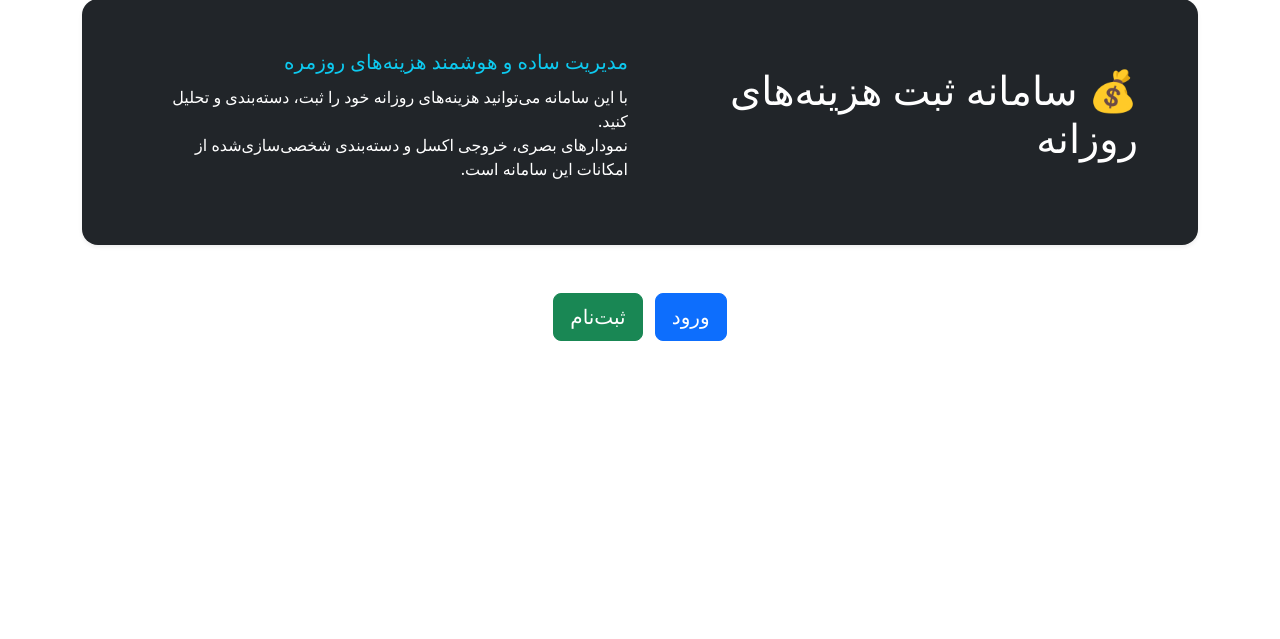
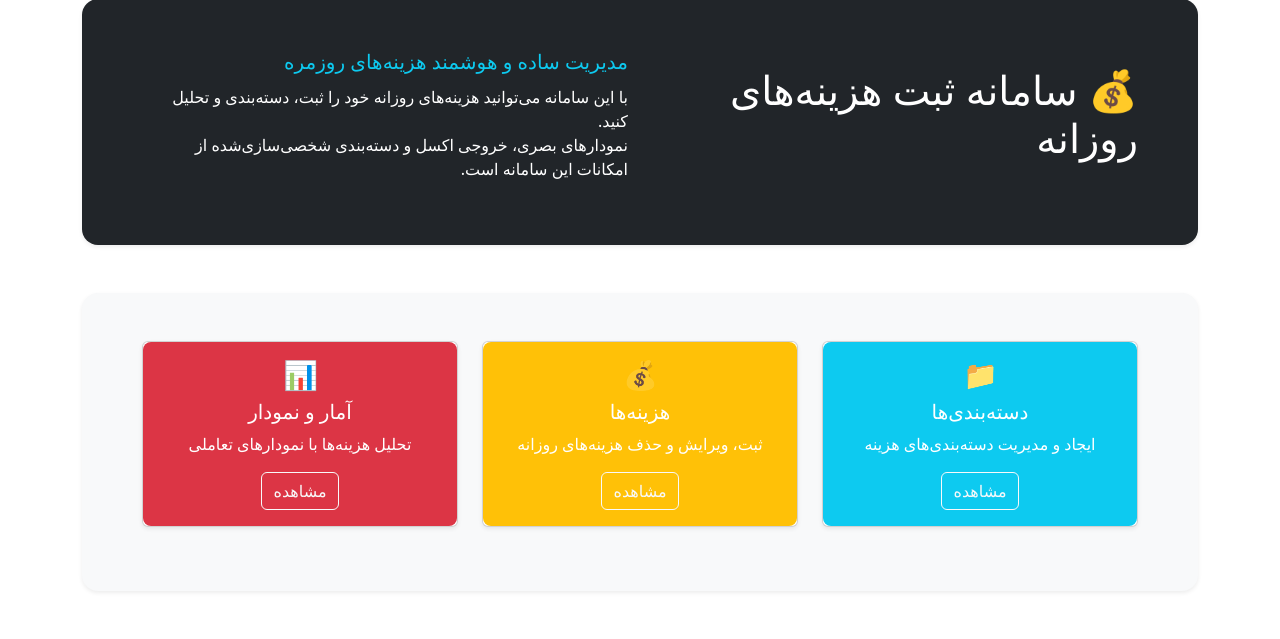
Before and after one commit to Pouria03/internship-project-expense-tracker, a Django app: page / in a window 1280 px wide. Shown: the part 826-1465 px from the top of the page. Before the commit the page ends 1167 px from the top, so only its background shows below. Run offline with Django 5.2, Linux system fonts and the light colour scheme.

Commit message:
home page design got changed a bit

```diff
--- a/templates/home.html
+++ b/templates/home.html
@@ -8,7 +8,9 @@
 
     <!-- بخش ۱: تصویر -->
     <section class="row align-items-center mb-5 rounded-4 shadow-sm overflow-hidden" style="min-height: 400px;">
+        <a href="{% url 'expenses:expense_list' %}" class="w-100 h-100">
         <img class="w-100 h-100" src="{% static 'images/banner.png' %}" alt="سامانه مدیریت هزینه های شخصی" style="object-fit: cover;">
+        </a>
     </section>
 
     <!-- بخش ۲: توضیحات -->
@@ -26,7 +28,6 @@
     </section>
 
     <!-- بخش ۳: باکس‌ها -->
-    {% if user.is_authenticated %}
         <section class="row mb-5 bg-light p-5 rounded-4 shadow-sm">
             <div class="col-md-4 mb-3">
                 <div class="card shadow-sm h-100">
@@ -59,12 +60,7 @@
                 </div>
             </div>
         </section>
-    {% else %}
-        <section class="text-center mb-5">
-            <a href="{% url 'accounts:login' %}" class="btn btn-primary btn-lg me-2">ورود</a>
-            <a href="{% url 'accounts:register' %}" class="btn btn-success btn-lg">ثبت‌نام</a>
-        </section>
-    {% endif %}
+
 
 </div>
 {% endblock %}
```
